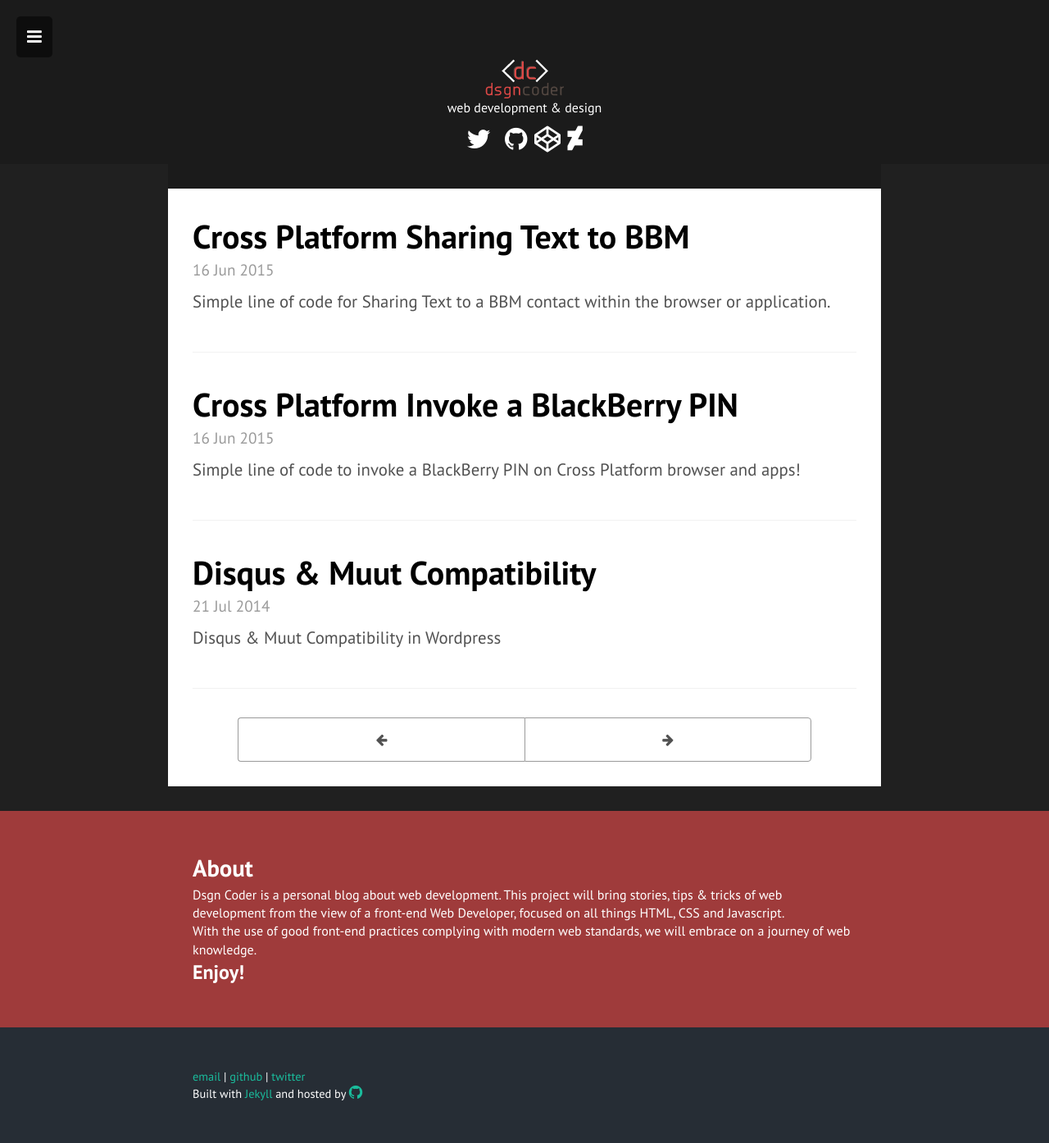
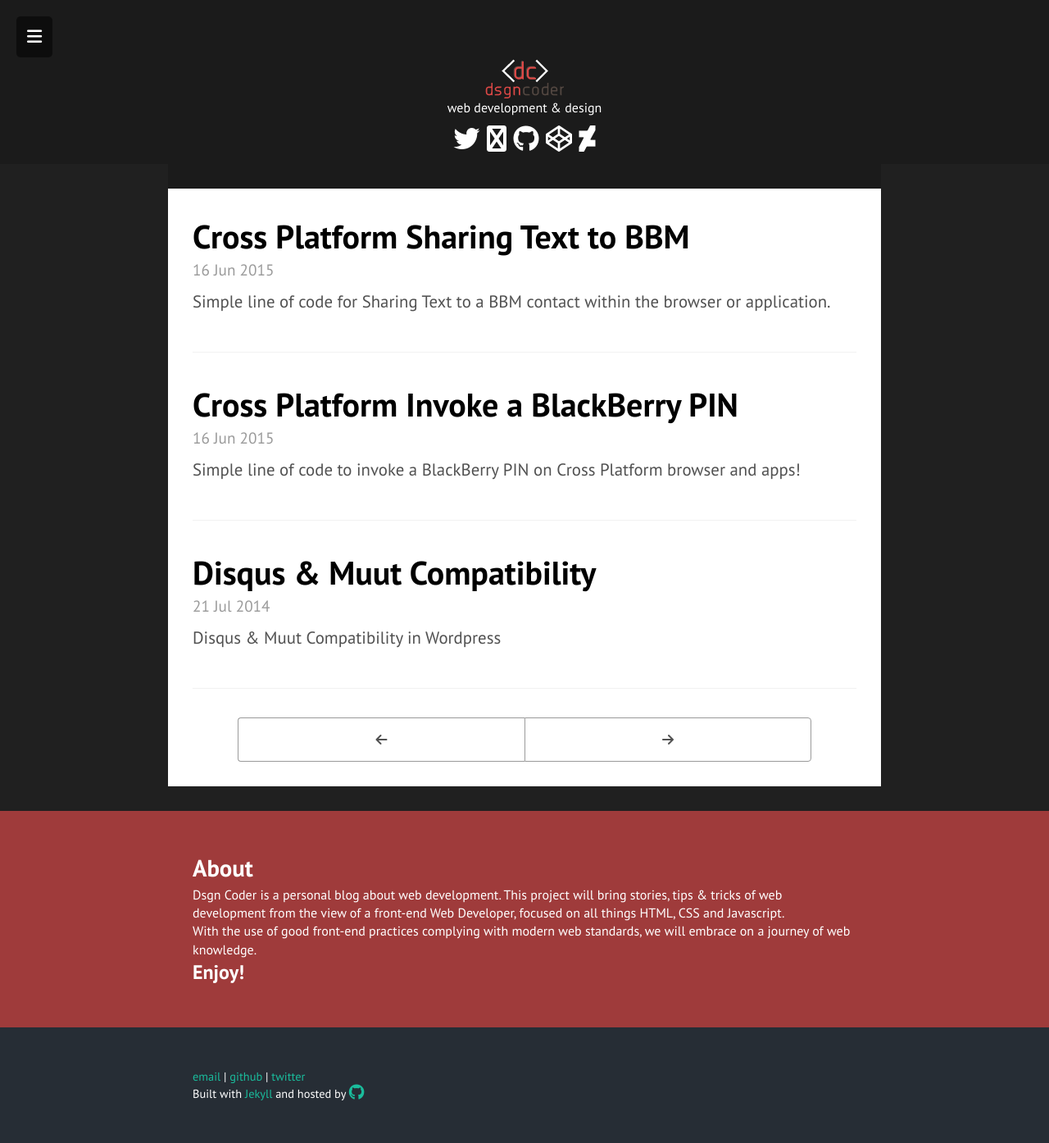
Before and after one commit to quenquen/quenquen.github.io, a Jekyll site: the page built from index.html, in a window 1280 px wide. Shown: the whole page at 82% size. Built offline with Jekyll 4.4.1, drawn with Linux system fonts in a browser that asks for light colours; nearby versions of some CDN libraries; the list of posts is cut into pages by our own code.

Commit message:
Font Awesome update

```diff
--- a/_includes/header.html
+++ b/_includes/header.html
@@ -29,7 +29,8 @@
 			<link rel="stylesheet" href="/assets/css/syntax.css" />
 
 			<link href="http://fonts.googleapis.com/css?family=PT+Sans:400,700" rel="stylesheet" type="text/css" />
-			<link href="//netdna.bootstrapcdn.com/font-awesome/4.6.0/css/font-awesome.min.css" rel="stylesheet">
+
+			<script src="https://kit.fontawesome.com/3357d61b1e.js" crossorigin="anonymous"></script>
 
 			<!-- VIEWPORT -->
 
```
